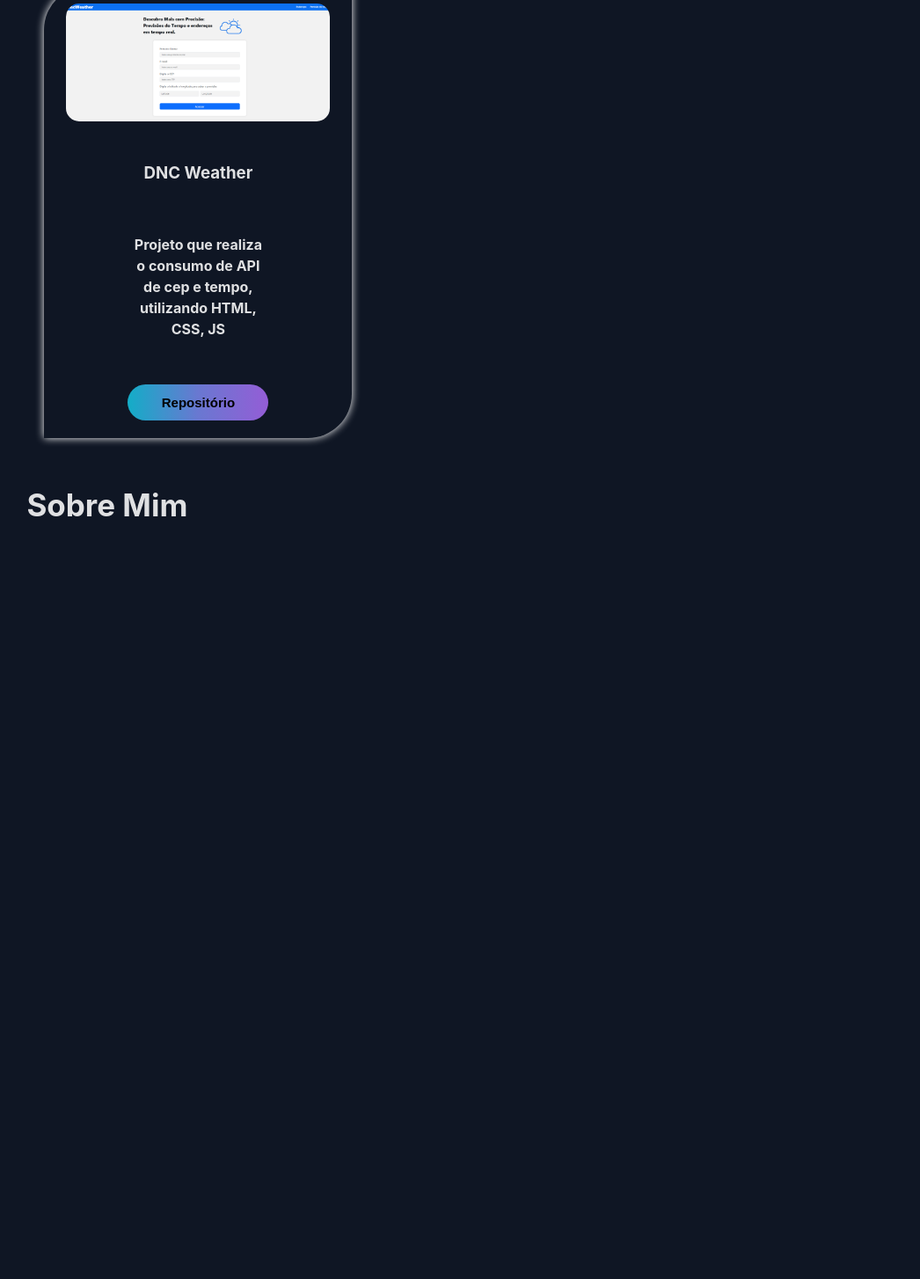
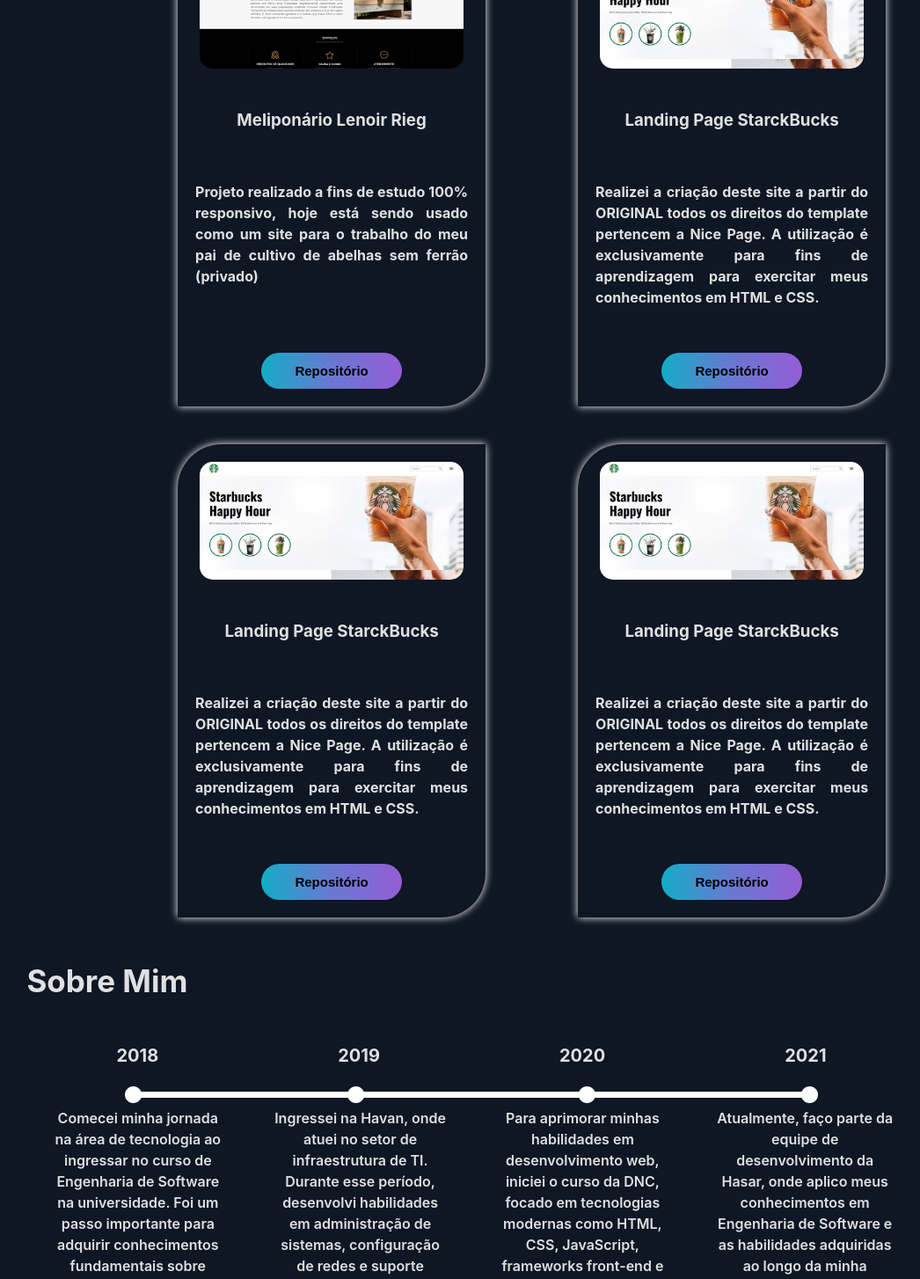
Before and after one commit to RiegL/DNC-desafio-3, a React (Vite) app: page / in a window 1280 px wide. Shown: the part 1260-2714 px from the top of the page at 88% size, without its empty margins (104-1150 px from the left). Before the commit the page ends 1884 px from the top, so only its background shows below. Built offline with nearby package versions, Linux system fonts and the light colour scheme; a web font is replaced by a local one.

Commit message:
section aboutme / section footer

```diff
--- a/src/App.jsx
+++ b/src/App.jsx
@@ -3,6 +3,7 @@
 import Presentation from "./components/section/Presentation";
 import Projects from "./components/section/Projects";
 import Aboutme from "./components/section/Aboutme";
+import Footer from './components/section/Footer'
 
 function App() {
   return(
@@ -11,6 +12,8 @@
       <Presentation/>
       <Projects/>
       <Aboutme/>
+      <Footer/>
+
     </div>
   )
 }
--- a/src/components/elements/Card.jsx
+++ b/src/components/elements/Card.jsx
@@ -4,6 +4,7 @@
 function Card({ link, img, title, text, repo }) {
   return (
     <div className={sx.card}>
+
       <a href={link} target="u_blank">
         <img src={img} />
       </a>
@@ -11,6 +12,8 @@
       <p>
         <strong>{text}</strong>
       </p>
+
+
       <div className={sx.btn}>
         <Button link={repo} text="Repositório" />
       </div>
--- a/src/components/elements/Card.module.css
+++ b/src/components/elements/Card.module.css
@@ -22,6 +22,10 @@
 }
 
 .card  p{
-    text-align: center;
-    width: 50%;
+    text-align: justify;
+    width: 100%;
 }
+
+.btn {
+    margin-top: auto;
+  }
--- a/src/components/section/Aboutme.jsx
+++ b/src/components/section/Aboutme.jsx
@@ -1,9 +1,43 @@
 import sx from "./Aboutme.module.css";
+import timeline from "../../images/timeline.png";
 
 function Aboutme() {
   return (
-    <div className={sx.aboutme}>
+    <div id="aboutme" className={sx.aboutme}>
       <h1>Sobre Mim</h1>
+      <div className={sx.years}>
+        <p>2018</p>
+        <p>2019</p>
+        <p>2020</p>
+        <p>2021</p>
+      </div>
+      <div className={sx.timeline}>
+        <img src={timeline} />
+      </div>
+      <div className={sx.text}>
+        <p>
+          Comecei minha jornada na área de tecnologia ao ingressar no curso de
+          Engenharia de Software na universidade. Foi um passo importante para
+          adquirir conhecimentos fundamentais sobre desenvolvimento de software,
+          algoritmos, estruturas de dados e muito mais.
+        </p>
+        <p>
+          Ingressei na Havan, onde atuei no setor de infraestrutura de TI.
+          Durante esse período, desenvolvi habilidades em administração de
+          sistemas, configuração de redes e suporte técnico.
+        </p>
+        <p>
+          Para aprimorar minhas habilidades em desenvolvimento web, iniciei o
+          curso da DNC, focado em tecnologias modernas como HTML, CSS,
+          JavaScript, frameworks front-end e back-end.
+        </p>
+        <p>
+          Atualmente, faço parte da equipe de desenvolvimento da Hasar, onde
+          aplico meus conhecimentos em Engenharia de Software e as habilidades
+          adquiridas ao longo da minha jornada. Contribuo para projetos
+          desafiadores e continuo a aprender e crescer na área de tecnologia.
+        </p>
+      </div>
     </div>
   );
 }
--- a/src/components/section/Aboutme.module.css
+++ b/src/components/section/Aboutme.module.css
@@ -7,3 +7,36 @@
 .aboutme h1{
     font-size: 35px;
 }
+
+.timeline {
+    display: flex;
+    justify-content: center;
+    align-items: center;
+  }
+
+  .timeline img{
+    width: 78%;
+  }
+
+.years{
+    display: flex;
+    justify-content: space-around;
+    align-items: center;
+}
+
+.years p {
+  font-weight:700;
+  font-size: 20px;
+}
+
+.text {
+  display: flex;
+  flex-direction: row;
+  text-align: center;
+}
+
+.text p {
+  max-width: 20%;
+  margin: 5px auto;
+  font-weight: 600;
+}
--- /dev/null
+++ b/src/components/section/Footer.jsx
@@ -0,0 +1,21 @@
+import sx from './Footer.module.css';
+import { FaFigma, FaLinkedin, FaGithub } from "react-icons/fa";
+// import dayjs from 'dayjs';
+// import { useState, useEffect } from 'react';
+
+function Footer(){
+    return(
+        <div className={sx.footer}>
+            <p>Meu contato:<br/>47 99600-5026</p>
+            <p>Email:<br/>leoorieg@gmail.com</p>
+        <ul>
+            <li><a href='https://github.com/RiegL' target='_blank'><FaGithub size={30}/></a></li>
+            <li><a href='https://www.linkedin.com/in/l%C3%A9o-rieg-58b64514a/' target='_blank'><FaLinkedin size={30}/></a></li>
+            <li><a target='_blank'><FaFigma size={30}/></a></li>
+        </ul>
+
+      </div>
+    )
+}
+
+export default Footer
--- /dev/null
+++ b/src/components/section/Footer.module.css
@@ -0,0 +1,28 @@
+.footer{
+    display: flex;
+    justify-content: center;
+    margin-top: 20px;
+    align-items: center;
+
+}
+
+.footer ul{
+    list-style: none;
+    display: flex;
+    justify-content: center;
+    margin: 25px;
+}
+
+.footer a {
+    color: aliceblue !important;
+}
+
+.footer li{
+    margin-left: 20px;
+}
+
+.footer p{
+    margin: 25px;
+    font-size: 20px;
+    font-weight: 700;
+}
--- a/src/components/section/Projects.jsx
+++ b/src/components/section/Projects.jsx
@@ -9,21 +9,58 @@
   return (
     <div id="projects" className={sx.projects}>
       <h1>Projetos</h1>
+
         <div className={sx.cardContainer}>
+
           <Card
             img={controle}
             link="https://2v-estoque.vercel.app/"
             title="2V Controle de estoque"
             text="Projeto que realiza o controle de estoque. Utilizado o Firebase (privado), utilizando REACT, JS, TS, CSS"
-          repo="https://github.com/LabHasar/2v-estoque"
+            repo="https://github.com/RiegL"
+            className={sx.card}
           />
           <Card
             img={weather}
-          link='https://dncweatherapp.netlify.app/'
+            link="https://dncweatherapp.netlify.app/"
             title="DNC Weather"
             text="Projeto que realiza o consumo de API de cep e tempo, utilizando HTML, CSS, JS"
             repo="https://github.com/RiegL/DNCweather?tab=readme-ov-file"
+            className={sx.card}
           />
+          <Card
+            img={melipponario}
+            link="https://www.meliponariolenoirrieg.com.br/"
+            title="Meliponário Lenoir Rieg"
+            text="Projeto realizado a fins de estudo 100% responsivo, hoje está sendo usado como um site para o trabalho do meu pai de cultivo de abelhas sem ferrão (privado)"
+            repo="https://github.com/RiegL"
+            className={sx.card}
+          />
+          <Card
+            img={starbuucks}
+            link="https://animated-elf-655377.netlify.app/"
+            title="Landing Page StarckBucks"
+            text="Realizei a criação deste site a partir do ORIGINAL todos os direitos do template pertencem a Nice Page. A utilização é exclusivamente para fins de aprendizagem para exercitar meus conhecimentos em HTML e CSS."
+            repo="https://github.com/RiegL/Starbucks"
+            className={sx.card}
+          />
+          <Card
+            img={starbuucks}
+            link="https://animated-elf-655377.netlify.app/"
+            title="Landing Page StarckBucks"
+            text="Realizei a criação deste site a partir do ORIGINAL todos os direitos do template pertencem a Nice Page. A utilização é exclusivamente para fins de aprendizagem para exercitar meus conhecimentos em HTML e CSS."
+            repo="https://github.com/RiegL/Starbucks"
+            className={sx.card}
+          />
+          <Card
+            img={starbuucks}
+            link="https://animated-elf-655377.netlify.app/"
+            title="Landing Page StarckBucks"
+            text="Realizei a criação deste site a partir do ORIGINAL todos os direitos do template pertencem a Nice Page. A utilização é exclusivamente para fins de aprendizagem para exercitar meus conhecimentos em HTML e CSS."
+            repo="https://github.com/RiegL/Starbucks"
+            className={sx.card}
+          />
+
       </div>
     </div>
   );
--- a/src/components/section/Projects.module.css
+++ b/src/components/section/Projects.module.css
@@ -15,3 +15,11 @@
     display: flex;
     justify-content: center;
 }
+
+.cardContainer {
+    display: grid;
+    grid-template-columns: 50% 50%;
+    margin-left: 15%;
+    margin-right: -5%;
+    justify-content: space-between;
+}
```
Also changed, not shown: src/images/timeline.png (added). Lines whose indentation alone changed are shown as unchanged.
